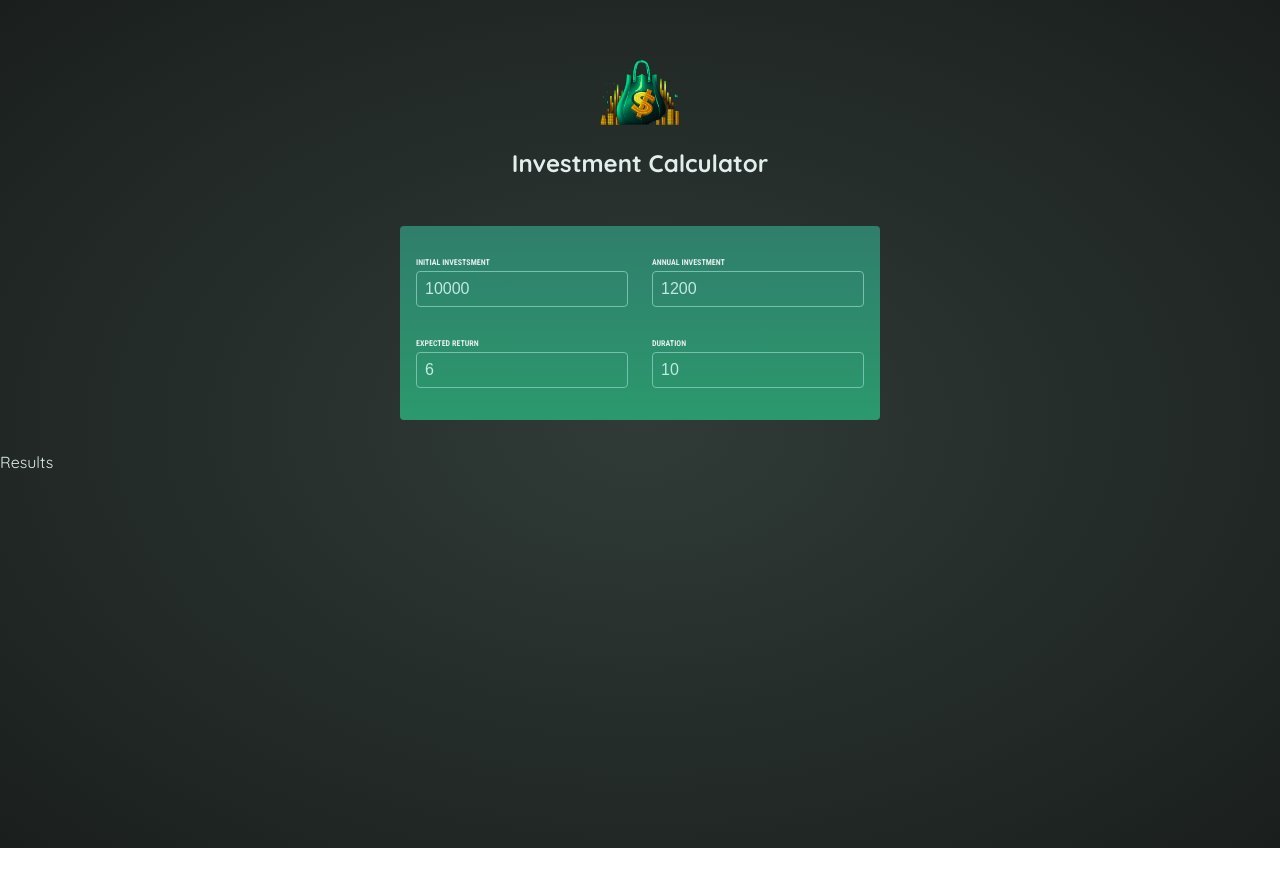
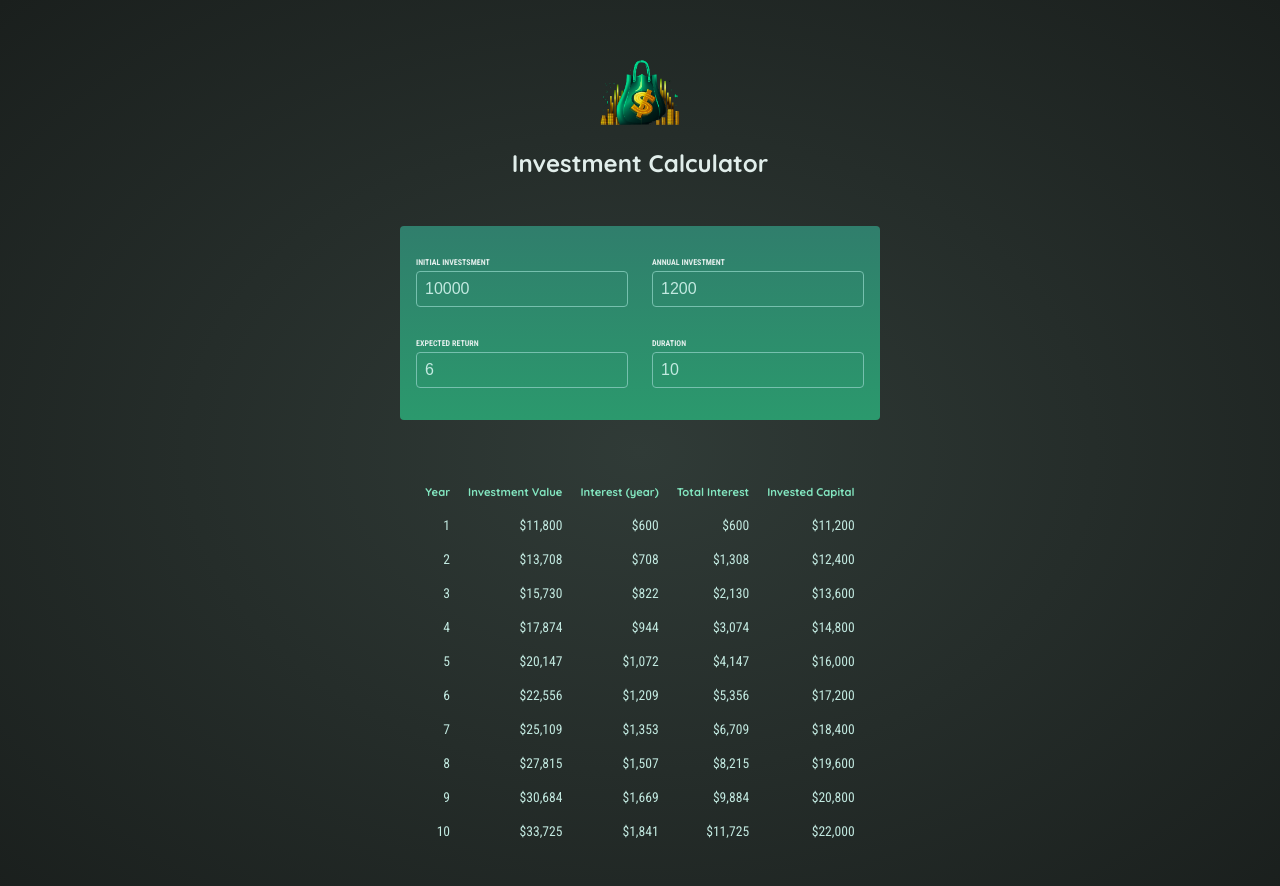
Before and after one commit to gchi66/investment-calculator, a React (Vite) app: page / in a window 1280 px wide. Shown: the top 886 px of the page. Before the commit the page ends 848 px from the top, so only its background shows below. Built offline with nearby package versions, Linux system fonts and the light colour scheme.

Commit message:
finished basic app

```diff
--- a/src/App.jsx
+++ b/src/App.jsx
@@ -17,7 +17,7 @@
     setUserInput(prevUserInput => {
       return {
         ...prevUserInput,
-        [inputIdentifier]: newValue
+        [inputIdentifier]: +newValue
       }
     });
   };
--- a/src/components/Results.jsx
+++ b/src/components/Results.jsx
@@ -1,12 +1,41 @@
-import { calculateInvestmentResults } from "../util/investment.js"
+import { calculateInvestmentResults,  formatter } from "../util/investment.js"
 
 export default function Results ({ input }) {
+  const resultsData = calculateInvestmentResults(input)
+  const initialInvestment =
+    resultsData[0].valueEndOfYear -
+    resultsData[0].interest -
+    resultsData[0].annualInvestment;
 
-  const resultsData = calculateInvestmentResults(input)
-  console.log(resultsData);
   return (
-    <p>Results</p>
+    <table id="result">
+      <thead>
+        <tr>
+          <th>Year</th>
+          <th>Investment Value</th>
+          <th>Interest (year)</th>
+          <th>Total Interest</th>
+          <th>Invested Capital</th>
+        </tr>
+      </thead>
+      <tbody>
+        {resultsData.map((yearData) => {
+          const totalInterest = yearData.valueEndOfYear -
+          yearData.annualInvestment * yearData.year -
+          initialInvestment;
 
+          const totalAmountInvested = yearData.valueEndOfYear - totalInterest;
+
+          return <tr key={yearData.year}>
+            <td>{yearData.year}</td>
+            <td>{formatter.format(yearData.valueEndOfYear)}</td>
+            <td>{formatter.format(yearData.interest)}</td>
+            <td>{formatter.format(totalInterest)}</td>
+            <td>{formatter.format(totalAmountInvested)}</td>
+          </tr>
+        })}
+      </tbody>
+    </table>
   )
 
 }
```
